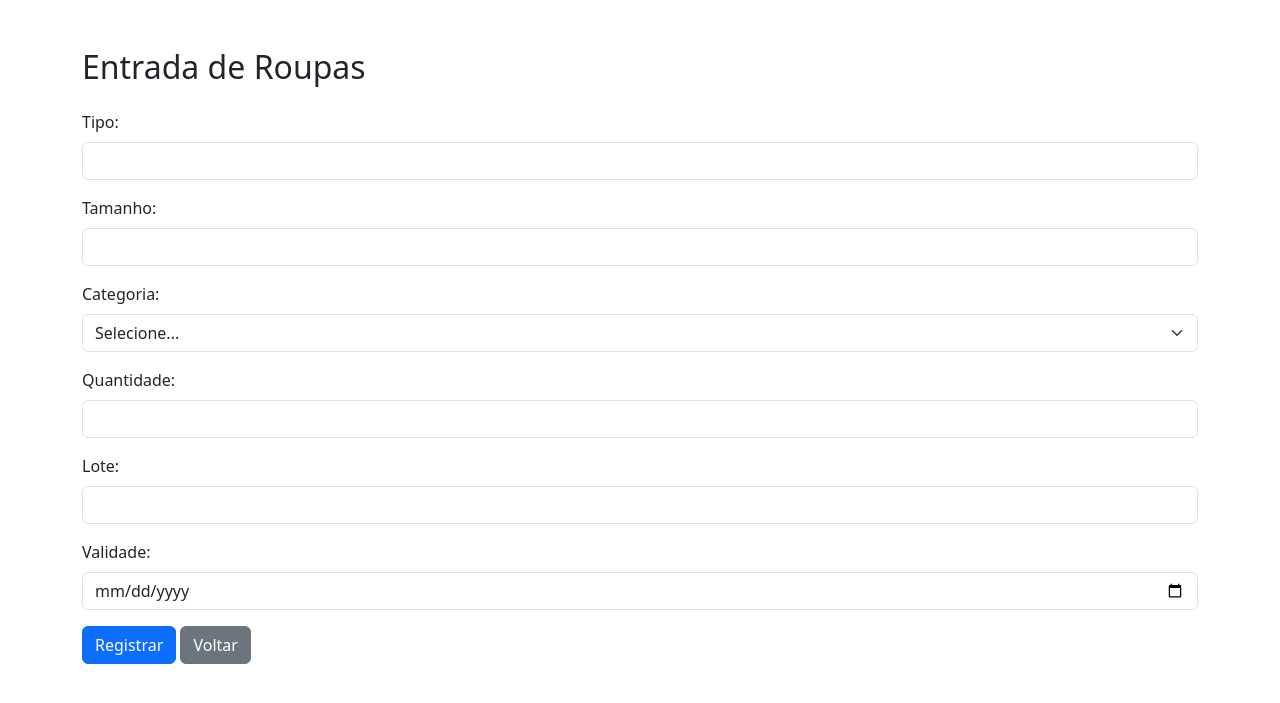
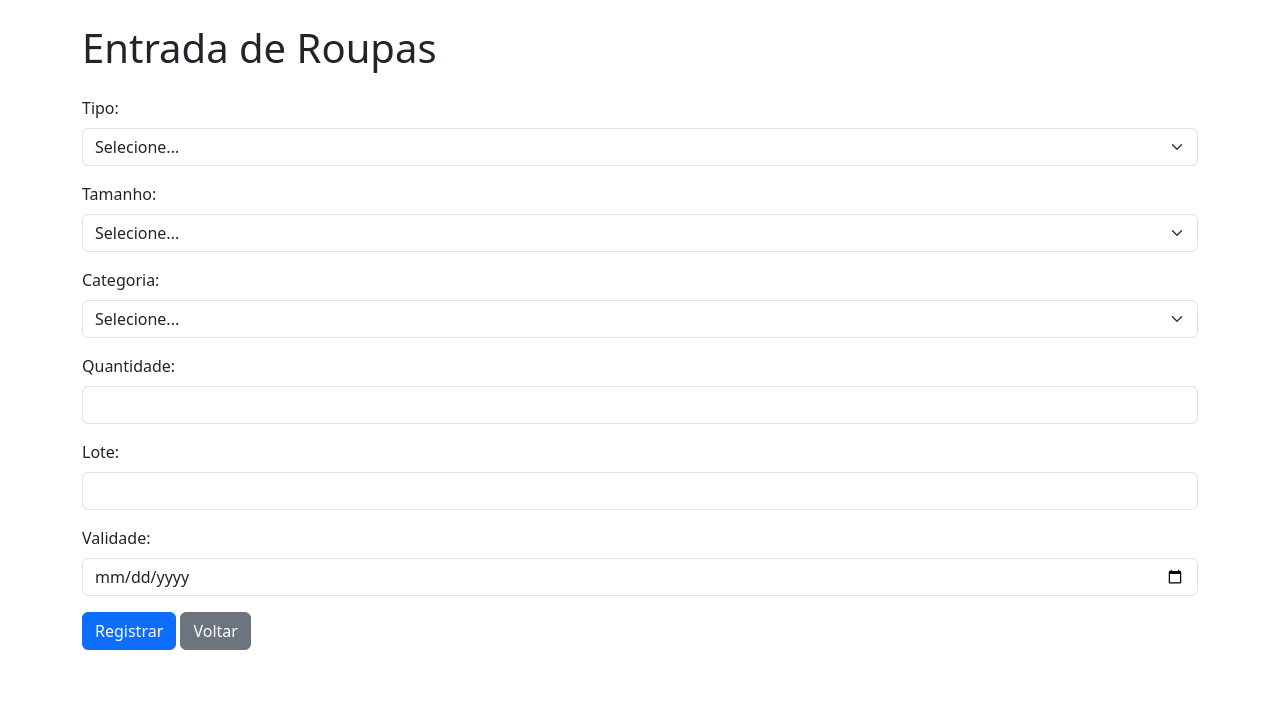
Before and after one commit to lucasvrmoreira/SICRO-WEB-TESTE-HTML---CSS, a Flask app: page /entrada in a window 1280 px wide. Shown: the top 703 px of the page. Run offline with Flask 3, Linux system fonts and the light colour scheme; some libraries are stand-ins or nearby versions.

Commit message:
ajuste no formulário de entrada com dropdown e preenchimento automático

```diff
--- a/templates/entrada.html
+++ b/templates/entrada.html
@@ -3,49 +3,74 @@
 <head>
     <meta charset="UTF-8">
     <title>Entrada de Roupas</title>
-    <link href="https://cdn.jsdelivr.net/npm/bootstrap@5.3.0/dist/css/bootstrap.min.css" rel="stylesheet">
+    <link rel="stylesheet" href="https://cdn.jsdelivr.net/npm/bootstrap@5.3.0/dist/css/bootstrap.min.css">
+    <script>
+        function ajustarCampos() {
+            const tipo = document.getElementById('tipo').value;
+            const tamanho = document.getElementById('tamanho');
+
+            if (tipo === 'Óculos' || tipo === 'Panos') {
+                tamanho.value = 'Padrão';
+                tamanho.disabled = true;
+            } else {
+                tamanho.disabled = false;
+            }
+        }
+    </script>
 </head>
-<body>
-    <div class="container mt-5">
-        <h2 class="mb-4">Entrada de Roupas</h2>
-        <form method="POST">
+<body class="container mt-4">
+    <h1 class="mb-4">Entrada de Roupas</h1>
+    <form method="post">
         <div class="mb-3">
             <label for="tipo" class="form-label">Tipo:</label>
-                <input type="text" name="tipo" class="form-control" id="tipo" required>
+            <select name="tipo" id="tipo" class="form-select" onchange="ajustarCampos()" required>
+                <option value="">Selecione...</option>
+                <option value="Macacão Azul">Macacão Azul</option>
+                <option value="Bota Azul">Bota Azul</option>
+                <option value="Óculos">Óculos</option>
+                <option value="Panos">Panos</option>
+                <option value="Pijama">Pijama</option>
+                <option value="Jaleco">Jaleco</option>
+                <option value="Camisa">Camisa</option>
+                <option value="Calça">Calça</option>
+            </select>
         </div>
-
         <div class="mb-3">
             <label for="tamanho" class="form-label">Tamanho:</label>
-                <input type="text" name="tamanho" class="form-control" id="tamanho" required>
+            <select name="tamanho" id="tamanho" class="form-select" required>
+                <option value="">Selecione...</option>
+                <option value="PP">PP</option>
+                <option value="P">P</option>
+                <option value="M">M</option>
+                <option value="G">G</option>
+                <option value="GG">GG</option>
+                <option value="G3">G3</option>
+                <option value="G4">G4</option>
+                <option value="Padrão">Padrão</option>
+            </select>
         </div>
-
         <div class="mb-3">
             <label for="categoria" class="form-label">Categoria:</label>
-                <select name="categoria" class="form-select" required>
+            <select name="categoria" id="categoria" class="form-select" required>
                 <option value="">Selecione...</option>
-                    <option value="estéril">Estéril</option>
-                    <option value="não estéril">Não Estéril</option>
+                <option value="Estéril">Estéril</option>
+                <option value="Não Estéril">Não Estéril</option>
             </select>
         </div>
-
         <div class="mb-3">
             <label for="quantidade" class="form-label">Quantidade:</label>
-                <input type="number" name="quantidade" class="form-control" id="quantidade" required>
+            <input type="number" name="quantidade" id="quantidade" class="form-control" required>
         </div>
-
         <div class="mb-3">
             <label for="lote" class="form-label">Lote:</label>
-                <input type="text" name="lote" class="form-control" id="lote">
+            <input type="text" name="lote" id="lote" class="form-control">
         </div>
-
         <div class="mb-3">
             <label for="validade" class="form-label">Validade:</label>
-                <input type="date" name="validade" class="form-control" id="validade">
+            <input type="date" name="validade" id="validade" class="form-control">
         </div>
-
         <button type="submit" class="btn btn-primary">Registrar</button>
         <a href="/" class="btn btn-secondary">Voltar</a>
     </form>
-    </div>
 </body>
 </html>
```
Lines whose indentation alone changed are shown as unchanged.
